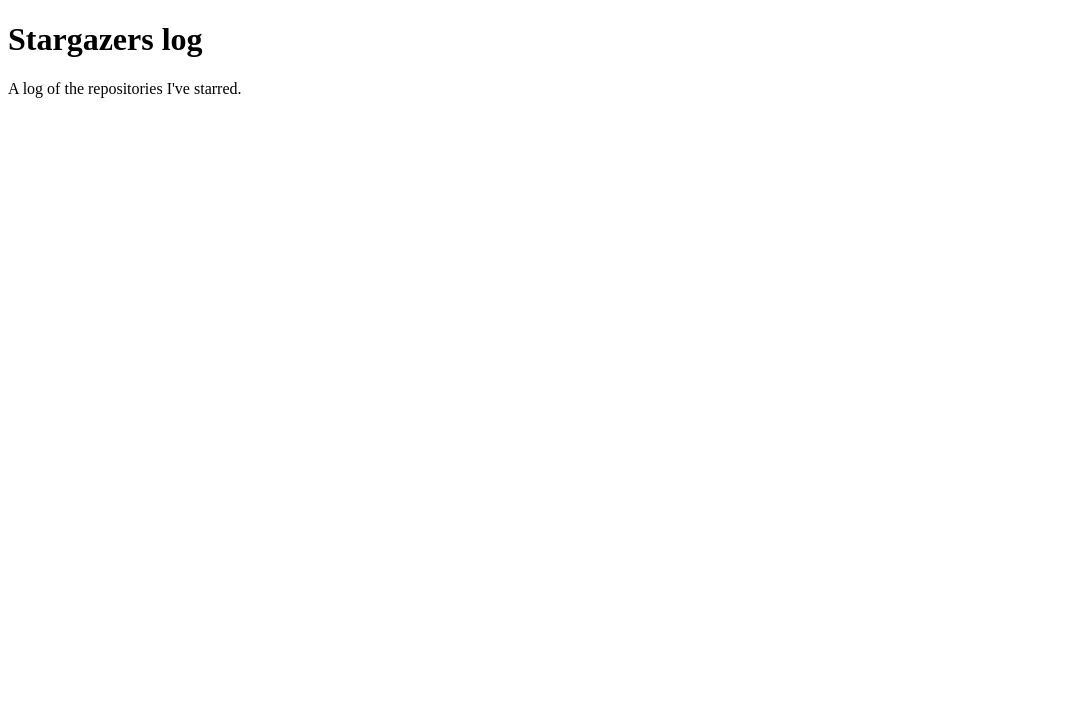
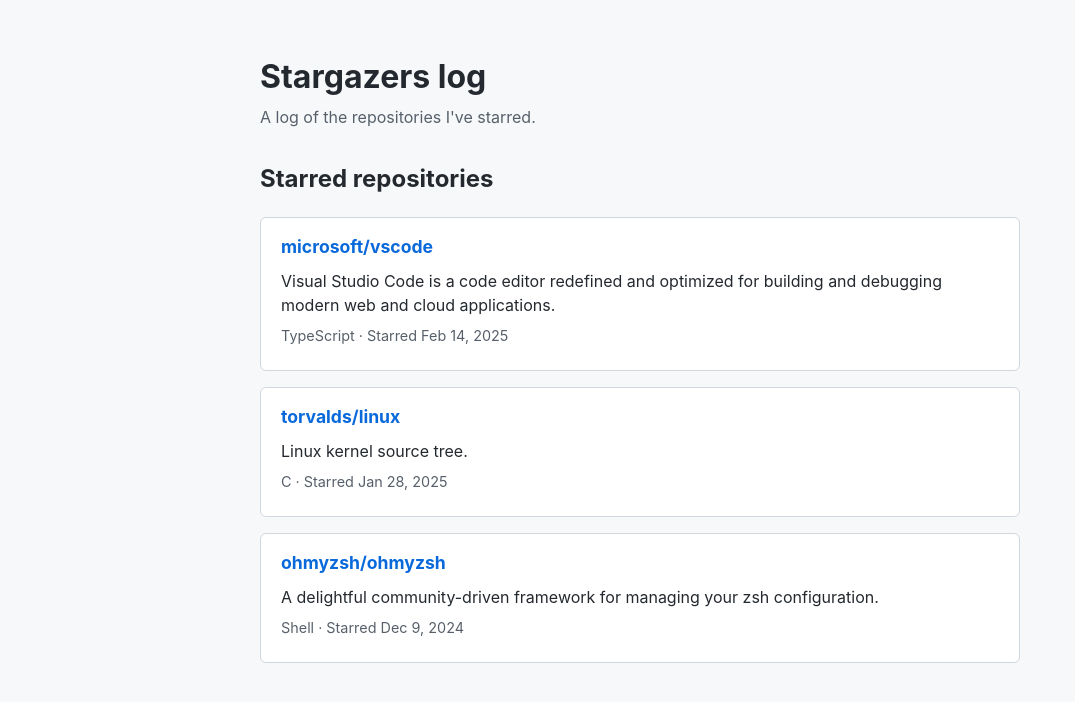
Before and after one commit to malikyasa/Stargazers-log, a plain HTML site: page index.html in a window 1280 px wide. Shown: the whole page, without its empty margins (0-1075 px from the left). Drawn offline with Linux system fonts and the light colour scheme.

Commit message:
Add starred repositories list

```diff
--- /dev/null
+++ b/events.json
@@ -0,0 +1,32 @@
+[
+  {
+    "type": "starred",
+    "repo": {
+      "name": "microsoft/vscode",
+      "url": "https://github.com/microsoft/vscode",
+      "description": "Visual Studio Code is a code editor redefined and optimized for building and debugging modern web and cloud applications.",
+      "language": "TypeScript"
+    },
+    "starred_at": "2025-02-14T10:30:00Z"
+  },
+  {
+    "type": "starred",
+    "repo": {
+      "name": "torvalds/linux",
+      "url": "https://github.com/torvalds/linux",
+      "description": "Linux kernel source tree.",
+      "language": "C"
+    },
+    "starred_at": "2025-01-28T16:45:00Z"
+  },
+  {
+    "type": "starred",
+    "repo": {
+      "name": "ohmyzsh/ohmyzsh",
+      "url": "https://github.com/ohmyzsh/ohmyzsh",
+      "description": "A delightful community-driven framework for managing your zsh configuration.",
+      "language": "Shell"
+    },
+    "starred_at": "2024-12-09T08:15:00Z"
+  }
+]
--- a/index.html
+++ b/index.html
@@ -2,10 +2,22 @@
 <html lang="en">
   <head>
     <meta charset="utf-8">
+    <meta name="viewport" content="width=device-width, initial-scale=1">
     <title>Stargazers log</title>
+    <link rel="stylesheet" href="style.css">
+    <script src="script.js" defer></script>
   </head>
   <body>
-    <h1>Stargazers log</h1>
-    <p>A log of the repositories I've starred.</p>
+    <main class="container">
+      <header class="page-header">
+        <h1>Stargazers log</h1>
+        <p>A log of the repositories I've starred.</p>
+      </header>
+      <section aria-labelledby="repositories-heading">
+        <h2 id="repositories-heading">Starred repositories</h2>
+        <p id="status" role="status">Loading repositories...</p>
+        <ul id="repository-list" class="repository-list" aria-live="polite"></ul>
+      </section>
+    </main>
   </body>
 </html>
--- /dev/null
+++ b/script.js
@@ -0,0 +1,52 @@
+const repositoryList = document.querySelector("#repository-list");
+const statusMessage = document.querySelector("#status");
+
+function createRepositoryItem(event) {
+  const item = document.createElement("li");
+  item.className = "repository";
+
+  const heading = document.createElement("h3");
+  const link = document.createElement("a");
+  link.href = event.repo.url;
+  link.target = "_blank";
+  link.rel = "noopener noreferrer";
+  link.textContent = event.repo.name;
+  heading.append(link);
+
+  const description = document.createElement("p");
+  description.textContent = event.repo.description;
+
+  const metadata = document.createElement("p");
+  metadata.className = "repository-meta";
+  const date = new Date(event.starred_at);
+  const formattedDate = Number.isNaN(date.getTime())
+    ? "Unknown date"
+    : new Intl.DateTimeFormat(undefined, { dateStyle: "medium" }).format(date);
+  metadata.textContent = `${event.repo.language} · Starred ${formattedDate}`;
+
+  item.append(heading, description, metadata);
+  return item;
+}
+
+async function loadRepositories() {
+  try {
+    const response = await fetch("events.json");
+    if (!response.ok) {
+      throw new Error(`Request failed with status ${response.status}`);
+    }
+
+    const events = await response.json();
+    const starredRepositories = events.filter(
+      (event) => event.type === "starred" && event.repo
+    );
+    repositoryList.replaceChildren(...starredRepositories.map(createRepositoryItem));
+    statusMessage.textContent = starredRepositories.length
+      ? ""
+      : "No starred repositories yet.";
+  } catch (error) {
+    console.error("Could not load starred repositories:", error);
+    statusMessage.textContent = "Could not load starred repositories. Please try again later.";
+  }
+}
+
+loadRepositories();
--- /dev/null
+++ b/style.css
@@ -0,0 +1,76 @@
+* {
+  box-sizing: border-box;
+}
+
+body {
+  margin: 0;
+  padding: 2rem 1rem;
+  color: #24292f;
+  background: #f6f8fa;
+  font-family: -apple-system, BlinkMacSystemFont, "Segoe UI", sans-serif;
+  line-height: 1.5;
+}
+
+.container {
+  max-width: 760px;
+  margin: 0 auto;
+}
+
+.page-header {
+  margin-bottom: 2rem;
+}
+
+.page-header h1 {
+  margin-bottom: 0.25rem;
+}
+
+.page-header p {
+  margin-top: 0;
+  color: #57606a;
+}
+
+.repository-list {
+  display: grid;
+  gap: 1rem;
+  margin: 0;
+  padding: 0;
+  list-style: none;
+}
+
+.repository {
+  padding: 1rem 1.25rem;
+  background: #fff;
+  border: 1px solid #d0d7de;
+  border-radius: 6px;
+}
+
+.repository h3 {
+  margin: 0 0 0.5rem;
+  font-size: 1.1rem;
+}
+
+.repository a {
+  color: #0969da;
+  text-decoration: none;
+}
+
+.repository a:hover {
+  text-decoration: underline;
+}
+
+.repository p {
+  margin: 0.5rem 0;
+}
+
+.repository-meta {
+  color: #57606a;
+  font-size: 0.9rem;
+}
+
+#status {
+  color: #57606a;
+}
+
+#status:empty {
+  display: none;
+}
```
